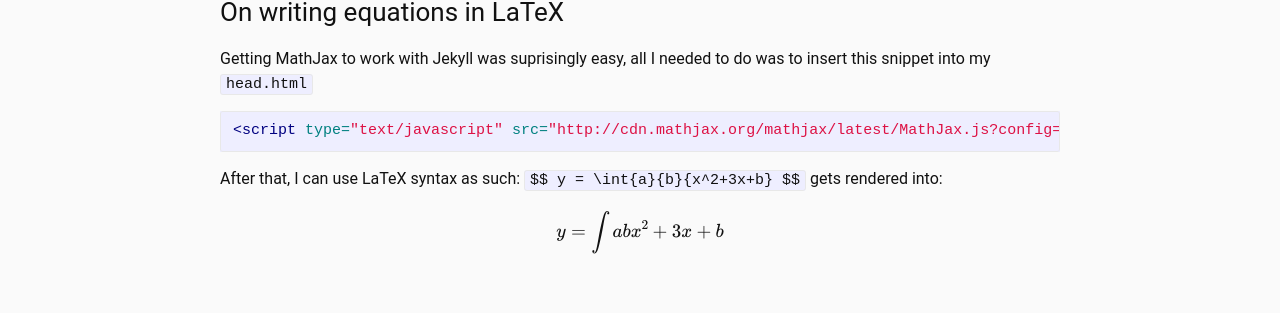
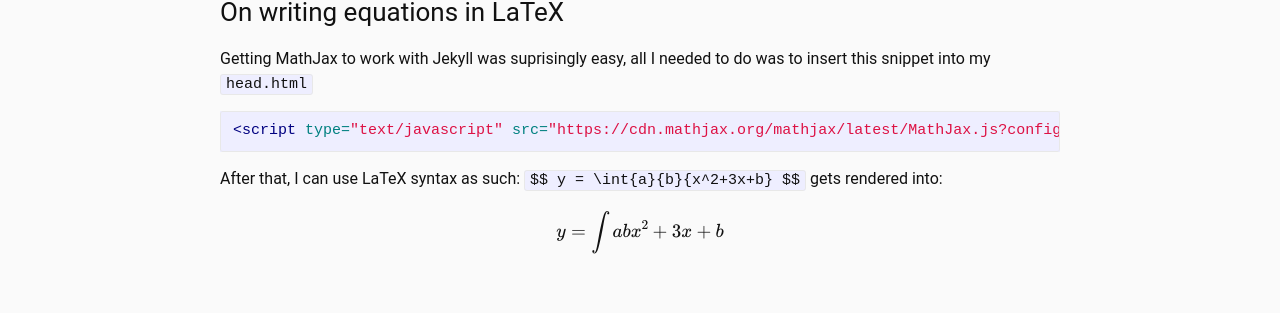
Before and after one commit to bolu-atx/bolu-atx.github.io, a Jekyll site: the page built from _posts/2020-06-08-helo-world.markdown, in a window 1280 px wide. Shown: the part 923-1236 px from the top of the page. Built offline with Jekyll 4.4.1, drawn with Linux system fonts in a browser that asks for light colours; formulas are drawn with MathJax 3; some of the changed lines change nothing that is shown.

Commit message:
fix mathjax one more time

````diff
--- a/_includes/head.html
+++ b/_includes/head.html
@@ -9,7 +9,7 @@
   <link rel="stylesheet" href="{{ "/css/main.css" | prepend: site.baseurl }}">
   <link rel="canonical" href="{{ page.url | replace:'index.html','' | prepend: site.baseurl | prepend: site.url }}">
   <link rel="alternate" type="application/rss+xml" title="{{ site.title }}" href="{{ "/feed.xml" | prepend: site.baseurl | prepend: site.url }}">
-  <script type="text/javascript" src="http://cdn.mathjax.org/mathjax/latest/MathJax.js?config=TeX-AMS-MML_HTMLorMML"></script>
+  <script type="text/javascript" src="https://cdn.mathjax.org/mathjax/latest/MathJax.js?config=TeX-AMS-MML_HTMLorMML"></script>
   {% if site.tags != "" %}
   {% include collect-tags.html %}
 {% endif %}
--- a/_posts/2020-06-08-helo-world.markdown
+++ b/_posts/2020-06-08-helo-world.markdown
@@ -35,7 +35,7 @@
 Getting MathJax to work with Jekyll was suprisingly easy, all I needed to do was to insert this snippet into my `head.html`
 
 ```html
-<script type="text/javascript" src="http://cdn.mathjax.org/mathjax/latest/MathJax.js?config=TeX-AMS-MML_HTMLorMML"></script>
+<script type="text/javascript" src="https://cdn.mathjax.org/mathjax/latest/MathJax.js?config=TeX-AMS-MML_HTMLorMML"></script>
 ```
 After that, I can use LaTeX syntax as such: `$$ y = \int{a}{b}{x^2+3x+b} $$` gets rendered into:
 
````
